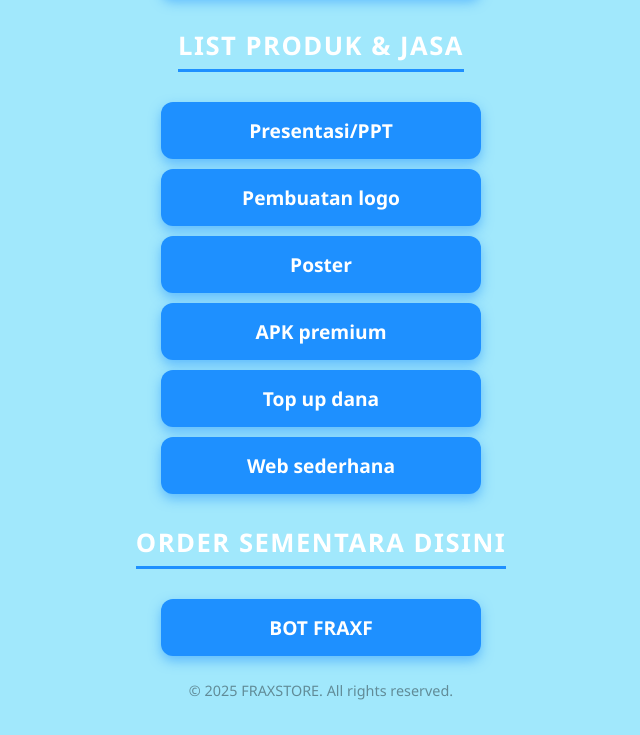
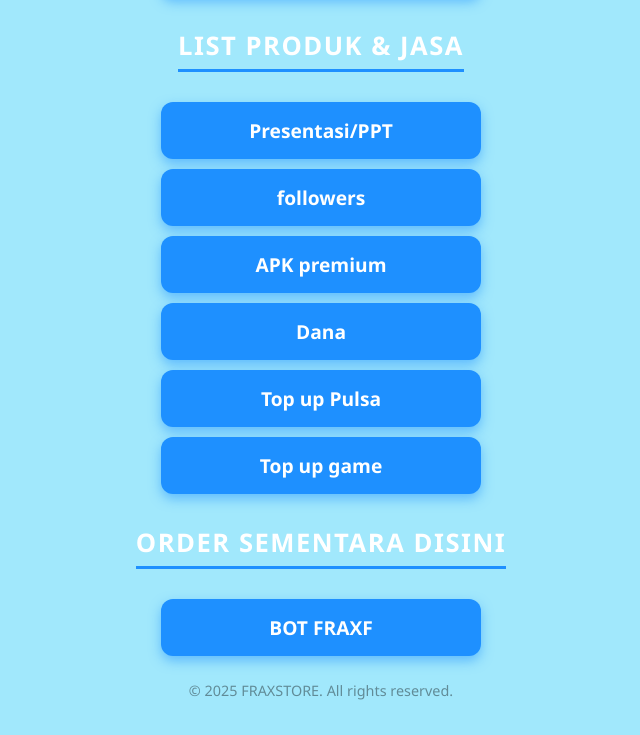
Before and after one commit to afraxy/FRAXFSTORE, a plain HTML site: page index.html in a window 1280 px wide. Shown: the part 790-1525 px from the top of the page, without its empty margins (319-959 px from the left). Drawn offline with Linux system fonts and the light colour scheme.

Commit message:
Update index.html

```diff
--- a/index.html
+++ b/index.html
@@ -217,7 +217,7 @@
     <section class="profile" aria-label="Profil FRAXSTORE">
       <h1>FRAXFSTORE</h1>
       <p class="subtitle">
-       Platform ini berfungsi untuk order<br>
+        Platform ini berfungsi untuk order<br>
         produk atau jasa yang kami tawarkan,<br>
         untuk detail yang kami tawarkan<br>
         ada di LIST PRODUK & JASA dibawah ini.<br />
@@ -262,11 +262,11 @@
     <section aria-label="List Jasa">
       <h2 class="section-title">LIST PRODUK & JASA</h2>
       <a href="#" class="button" aria-label="Desain PPT">Presentasi/PPT</a>
-      <a href="#" class="button" aria-label="Desain Logo">Pembuatan logo</a>
-      <a href="#" class="button" aria-label="Pembuatan Poster">Poster</a>
-      <a href="#" class="button" aria-label="APK Premium">APK premium</a>
-      <a href="#" class="button" aria-label="Dana">Top up dana</a>
-      <a href="#" class="button" aria-label="web sederhana">Web sederhana</a>
+      <a href="#" class="button" aria-label="Suntik Followers">followers</a>
+      <a href="#" class="button" aria-label="APK premium">APK premium</a>
+      <a href="#" class="button" aria-label="Top Up dana">Dana</a>
+      <a href="#" class="button" aria-label="Top Up pulsa">Top up Pulsa</a>
+       <a href="#" class="button" aria-label="Top Up game">Top up game</a>
     </section>
   </main>
 
```
